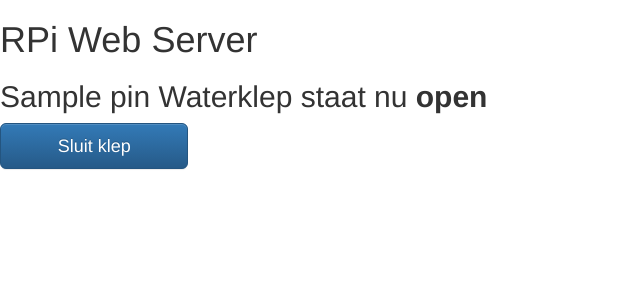
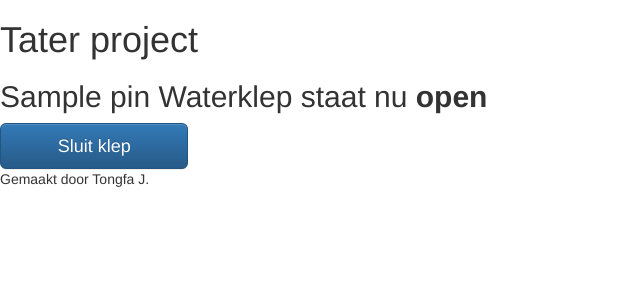
Before and after one commit to Deritron/tater, a Flask app: template templates/main.html in a window 1280 px wide. Shown: the top 300 px of the page, without its empty margins (0-640 px from the left). Run offline with Flask 2, Linux system fonts and the light colour scheme; the template is opened without the code that fills it: most values are stand-ins (such as "Sample title", 1, 10 or a date in 2020); some libraries are stand-ins or nearby versions.

Commit message:
Update main.html

```diff
--- a/templates/main.html
+++ b/templates/main.html
@@ -10,7 +10,7 @@
 </head>
 
 <body>
-   <h1>RPi Web Server</h1>
+   <h1>Tater project</h1>
    {% for pin in pins %}
    <h2>{{ pins[pin].name }}
    {% if pins[pin].state == true %}
@@ -21,5 +21,6 @@
       <a href="/{{pin}}/on" class="btn btn-block btn-lg btn-primary" role="button">Sluit klep</a></div></div>
    {% endif %}
    {% endfor %}
+<p> Gemaakt door Tongfa J. </p>
 </body>
 </html>
```
